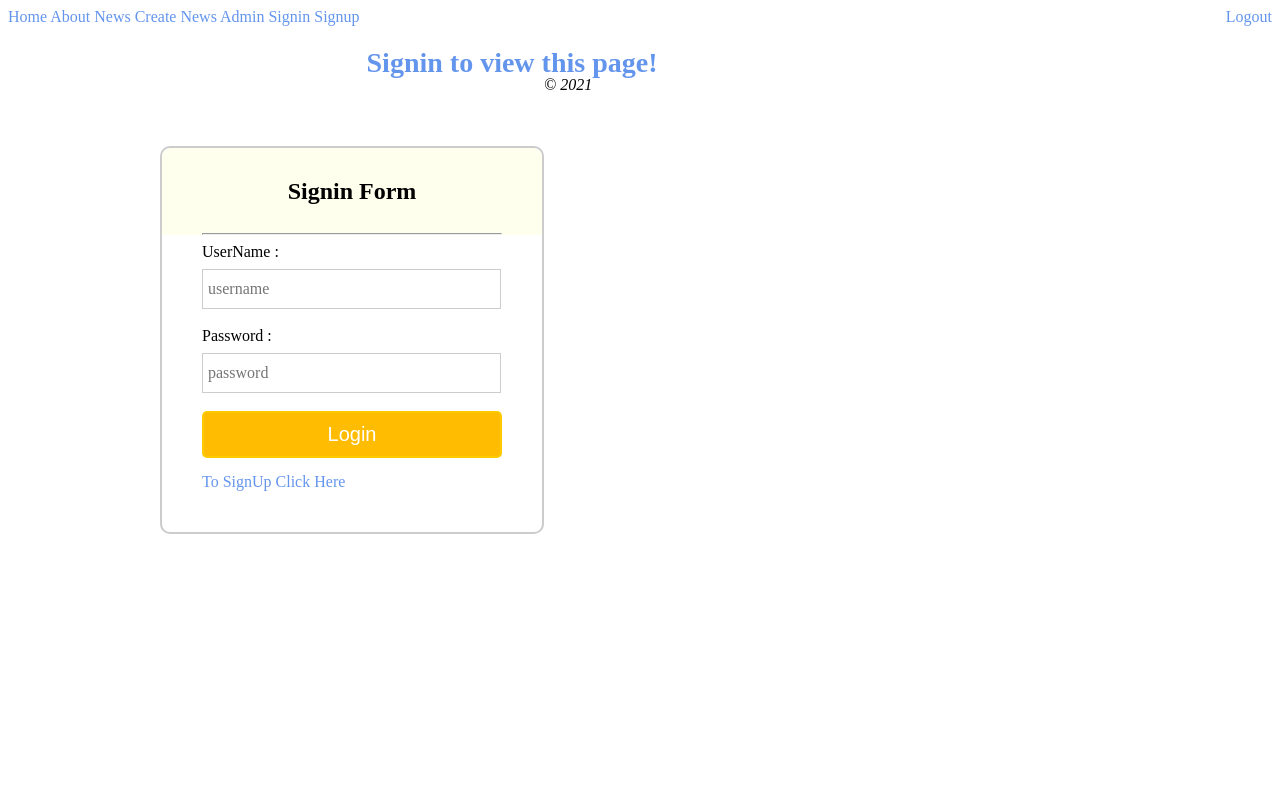
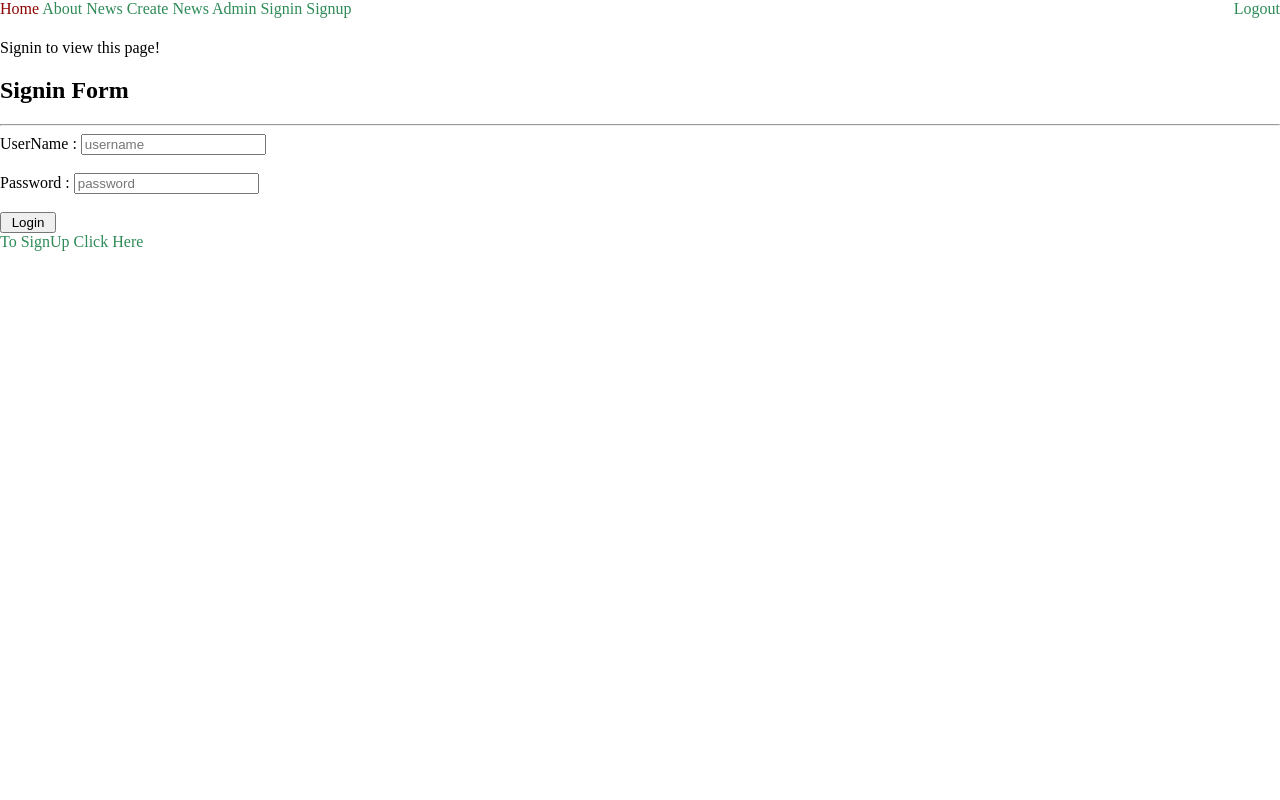
Before and after one commit to FiSpro/Instroumendous, a CodeIgniter app: page /database/index.php/news/create in a window 1280 px wide. Run offline with CodeIgniter, Linux system fonts and the light colour scheme.

Commit message:
added new files

```diff
--- a/application/views/templates/footer.php
+++ b/application/views/templates/footer.php
@@ -1,3 +1,3 @@
-               <em>&copy; 2021</em>
+
         </body>
 </html>
--- a/application/views/templates/header.php
+++ b/application/views/templates/header.php
@@ -1,6 +1,6 @@
 <html>
         <head>
-                <title>CodeIgniter Tutorial</title>
+                <title>Learn to play an instrument</title>
 
 
 <link rel = "stylesheet" type = "text/css"
--- a/css/style.css
+++ b/css/style.css
@@ -1,88 +1,135 @@
-#main{
-    width:960px;
-    margin:50px auto;
-    font-family:raleway;
+* {
+  box-sizing: border-box;
 }
 
-span{
-    color:red;
+/* index.html */
+.index {
+    text-align: center;
+    font-family: Helvetica;
+    background-color: seagreen;
 }
 
-h2{
-    background-color: #FEFFED;
-    text-align:center;
-    border-radius: 10px 10px 0 0;
-    margin: -10px -40px;
-    padding: 30px;
+.indexSelect {
+    padding-top: 50px;
+    color: white;
 }
 
-#login{
-
-    width:300px;
-    float: left;
-    border-radius: 10px;
-    font-family:raleway;
-    border: 2px solid #ccc;
-    padding: 10px 40px 25px;
-    margin-top: 70px;
+.indexRow {
+    background-color: white;
+    margin: auto;
+    width: 80%;
+    border: 5px solid black;
+    border-radius: 50px;
+    padding: 10px;
 }
 
-input[type=text],input[type=password], input[type=email]{
-    width:99.5%;
-    padding: 10px;
-    margin-top: 8px;
-    border: 1px solid #ccc;
-    padding-left: 5px;
-    font-size: 16px;
-    font-family:raleway;
+/* Clearfix (clear floats) */
+.indexRow::after {
+  content: "";
+  clear: both;
+  display: table;
 }
 
-input[type=submit]{
-    width: 100%;
-    background-color:#FFBC00;
-    color: white;
-    border: 2px solid #FFCB00;
-    padding: 10px;
-    font-size:20px;
-    cursor:pointer;
-    border-radius: 5px;
-    margin-bottom: 15px;
+.indexColumn {
+  float: left;
+  width: 33.33%;
+  padding: 5px;
 }
 
-#profile{
-    padding:50px;
-    border:1px dashed grey;
-    font-size:20px;
-    background-color:#DCE6F7;
+.indexColumn img {
+    width: 70%
 }
 
-#logout{
-    float:right;
-    padding:5px;
-    border:dashed 1px gray;
-    margin-top: -168px;
+.indexColumn img:hover {
+    transform: scale(1.1);
+    background: lightgreen;
 }
 
-a{
-    text-decoration:none;
-    color: cornflowerblue;
+/* piano.html */
+.piano {
+    text-align: center;
+    font-family: Helvetica;
+    background-color: ghostwhite;
 }
 
-i{
-    color: cornflowerblue;
+.pianoHistory h1 {
+    padding: 10px;
 }
 
-.error_msg{
-    color:red;
-    font-size: 16px;
+.pianoHistory img {
+    width: 90%;
 }
 
-.message{
-    position: absolute;
-    font-weight: bold;
-    font-size: 28px;
-    color: #6495ED;
-    left: 262px;
-    width: 500px;
+/* guitar */
+.guitar {
     text-align: center;
+    font-family: Helvetica;
+    background-color: ghostwhite;
 }
+
+.guitarHistory h1 {
+    padding: 10px;
+}
+
+.guitarHistory img {
+    width: 40%;
+}
+
+/* violin */
+.violin {
+    text-align: center;
+    font-family: Helvetica;
+    background-color: ghostwhite;
+}
+
+.violinHistory h1 {
+    padding: 10px;
+}
+
+.violinHistory img {
+    width: 30%;
+}
+
+/* piano, guitar, violin */
+
+html, body, ul, li {
+    margin: 0;
+    padding: 0;
+    border: 0;
+    font-size: 100%;
+    font: inherit;
+    vertical-align: baseline;
+}
+
+.nav {
+    background: black;
+    height: 50px;
+}
+
+.nav li {
+    float: left;
+    display: inline-block;
+    list-style: none;
+    height: 50px;
+    line-height: 50px;
+    padding: 0 60px;
+}
+
+.nav li:hover {
+    color: white;
+    background: darkred;
+    transition: background .3s;
+}
+
+h1 {
+    color: seagreen;
+}
+
+a {
+    color: seagreen;
+    text-decoration: none;
+}
+
+a:hover {
+    color: darkred;
+}
```
Also changed, not shown: application/views/instruments/guitar.html (added, +32 -0 lines), application/views/instruments/piano.html (added, +32 -0 lines), application/views/instruments/select.html (added, +27 -0 lines), application/views/instruments/violin.html (added, +32 -0 lines), img/guitar.png (added), img/guitarScheme.png (added), img/piano.png (added), img/pianoScheme.png (added), img/violin.png (added), img/violinScheme.jpg (added).
